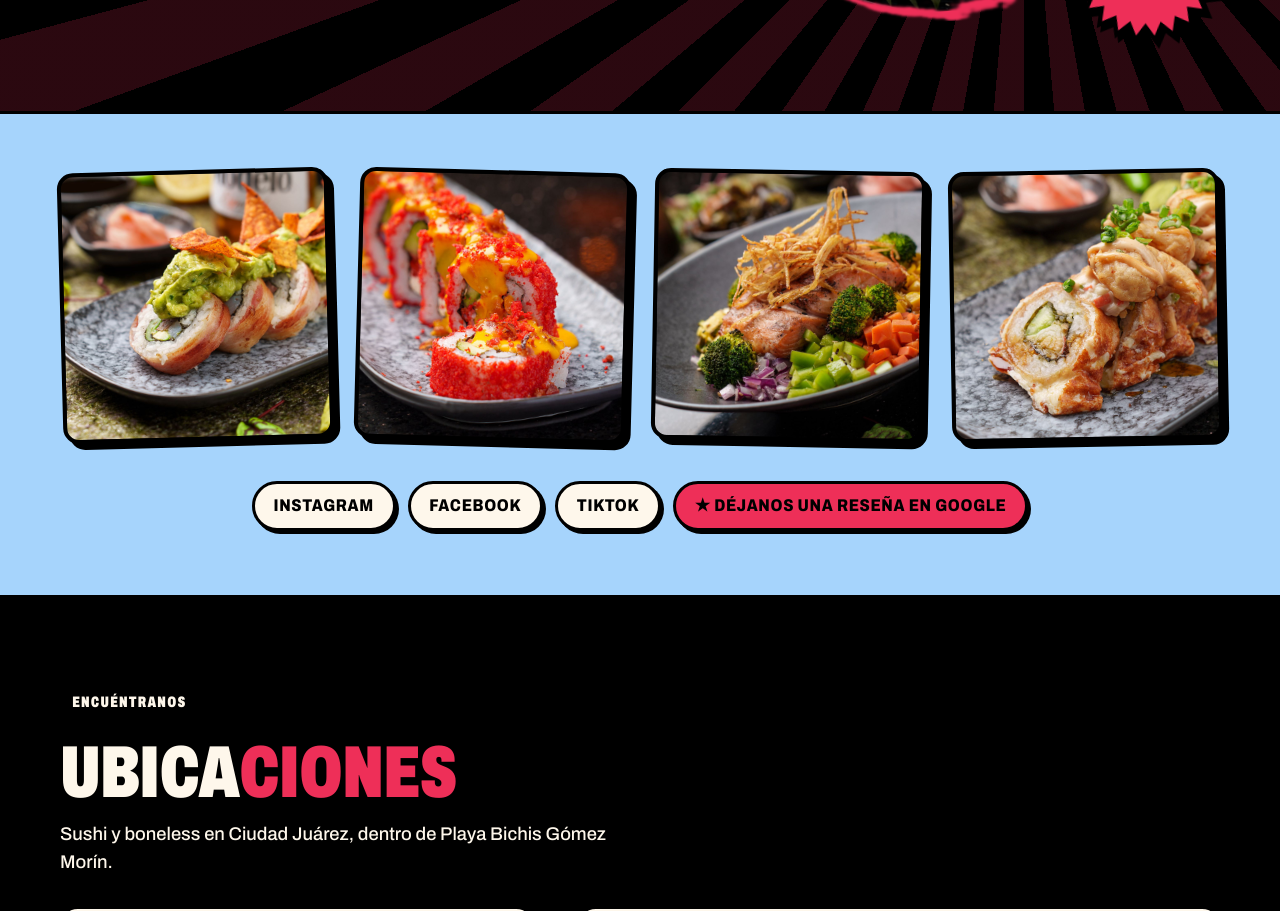
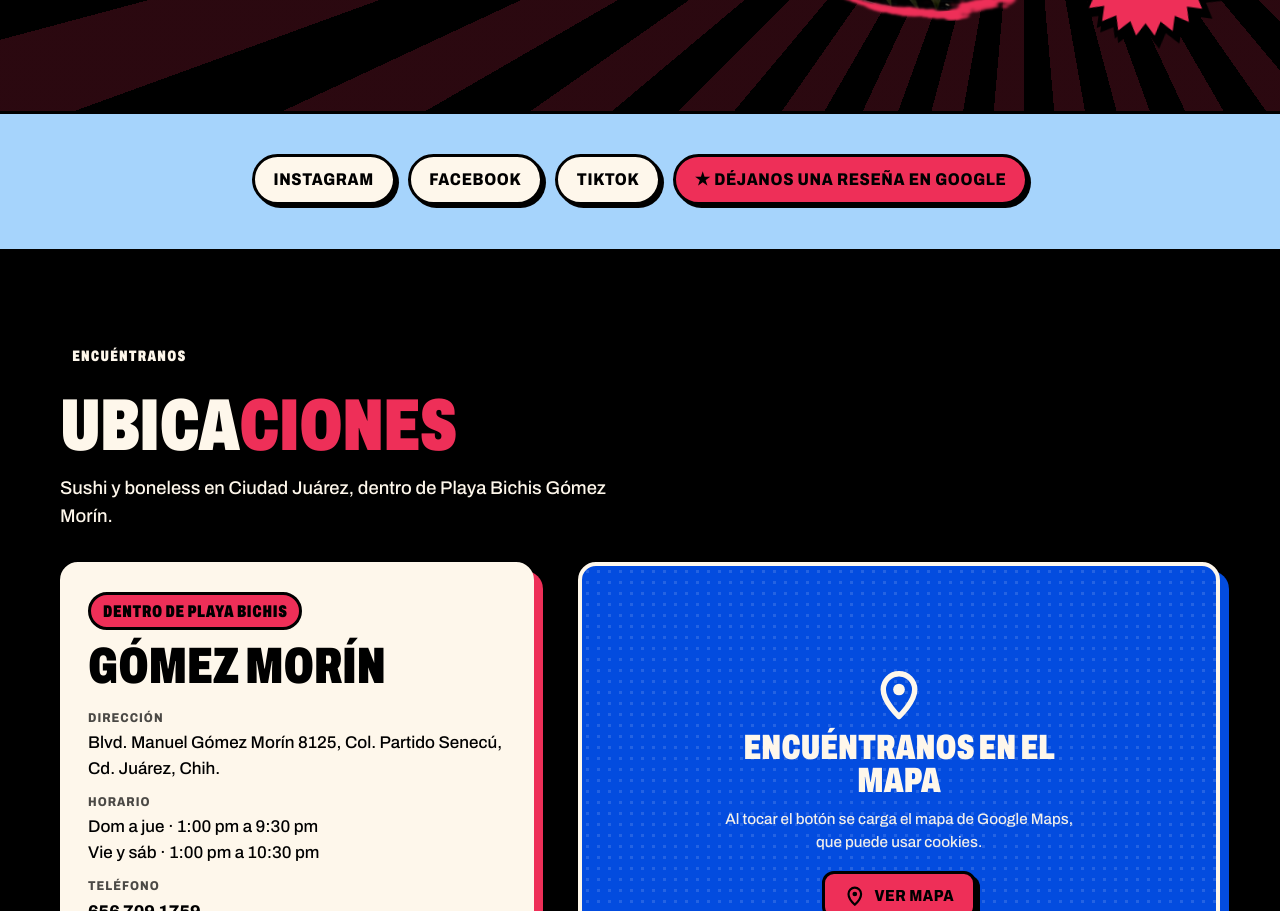
Before and after one commit to Luiscch99/tizoku-web, a plain HTML site: page index.html in a window 1280 px wide. Shown: the part 7706-8617 px from the top of the page. Drawn offline with Linux system fonts and the light colour scheme.

Commit message:
Quita las fotos de la galería final (se cambiarán por nuevas)
Se conserva la franja con Instagram, Facebook, TikTok y la reseña de Google,
ahora más compacta. Los archivos de las fotos viejas y el CSS de la galería
se dejan para reutilizarlos. Sube styles.css a v=19.

Co-Authored-By: Claude Sonnet 5.5 <noreply@anthropic.com>

```diff
--- a/css/styles.css
+++ b/css/styles.css
@@ -462,6 +462,9 @@ h1, h2, h3, p { margin: 0; }
 .g1 { transform: rotate(-1.5deg); } .g2 { transform: rotate(1.5deg); } .g3 { transform: rotate(1deg); } .g4 { transform: rotate(-1deg); }
 @media (min-width: 900px) { .gallery-grid { grid-template-columns: repeat(4, 1fr); gap: 26px; } }
 .social-row { display: flex; flex-wrap: wrap; gap: 12px; margin-top: 40px; justify-content: center; }
+/* Sin fotos arriba: franja compacta solo con las redes */
+.gallery--social { padding: 40px 0 44px; }
+.gallery--social .social-row { margin-top: 0; }
 .pill {
   text-decoration: none; font-weight: 800; font-family: "Archivo Semi", "Arial", sans-serif; text-transform: uppercase; letter-spacing: .04em;
   padding: .55em 1.1em; background: var(--floral); border: var(--line) solid var(--black); border-radius: 999px; box-shadow: 3px 3px 0 var(--black);
--- a/index.html
+++ b/index.html
@@ -259,7 +259,7 @@
   <link rel="icon" href="favicon.ico" sizes="any">
   <link rel="icon" href="assets/img/logos/icon-192.png" type="image/png">
   <link rel="preload" href="assets/fonts/archivo-cond-900.woff2" as="font" type="font/woff2" crossorigin>
-  <link rel="stylesheet" href="css/styles.css?v=18">
+  <link rel="stylesheet" href="css/styles.css?v=19">
 </head>
 <body>
 
@@ -473,15 +473,11 @@
   </div>
 </section>
 
-<!-- ========== GALERÍA ========== -->
-<section class="gallery" aria-label="Galería de platillos">
+<!-- ========== REDES Y RESEÑAS ==========
+     (Aquí estaba la galería de 4 fotos; se quitó mientras llegan fotos nuevas.
+      Para volver a ponerla: un <div class="gallery-grid"> con <figure class="g g1"> … g4 antes de .social-row.) -->
+<section class="gallery gallery--social" aria-label="Redes sociales y reseñas">
   <div class="wrap">
-    <div class="gallery-grid">
-      <figure class="g g1"><img loading="lazy" src="assets/img/photos/p1.jpg" alt="Rollo forrado de tocino con guacamole y totopos" width="1600" height="1280"></figure>
-      <figure class="g g2"><img loading="lazy" src="assets/img/photos/p12.jpg" alt="Rollo cubierto de hojuelas rojas con queso amarillo" width="1600" height="1280"></figure>
-      <figure class="g g3"><img loading="lazy" src="assets/img/photos/p10.jpg" alt="Poke bowl de salmón con verduras y papa en tiras" width="1600" height="1280"></figure>
-      <figure class="g g4"><img loading="lazy" src="assets/img/photos/p3.jpg" alt="Rollos gratinados con salsa y cebollín" width="1600" height="1280"></figure>
-    </div>
     <div class="social-row">
       <a class="pill" data-social="instagram" href="#" target="_blank" rel="noopener">Instagram</a>
       <a class="pill" data-social="facebook" href="#" target="_blank" rel="noopener">Facebook</a>
```
